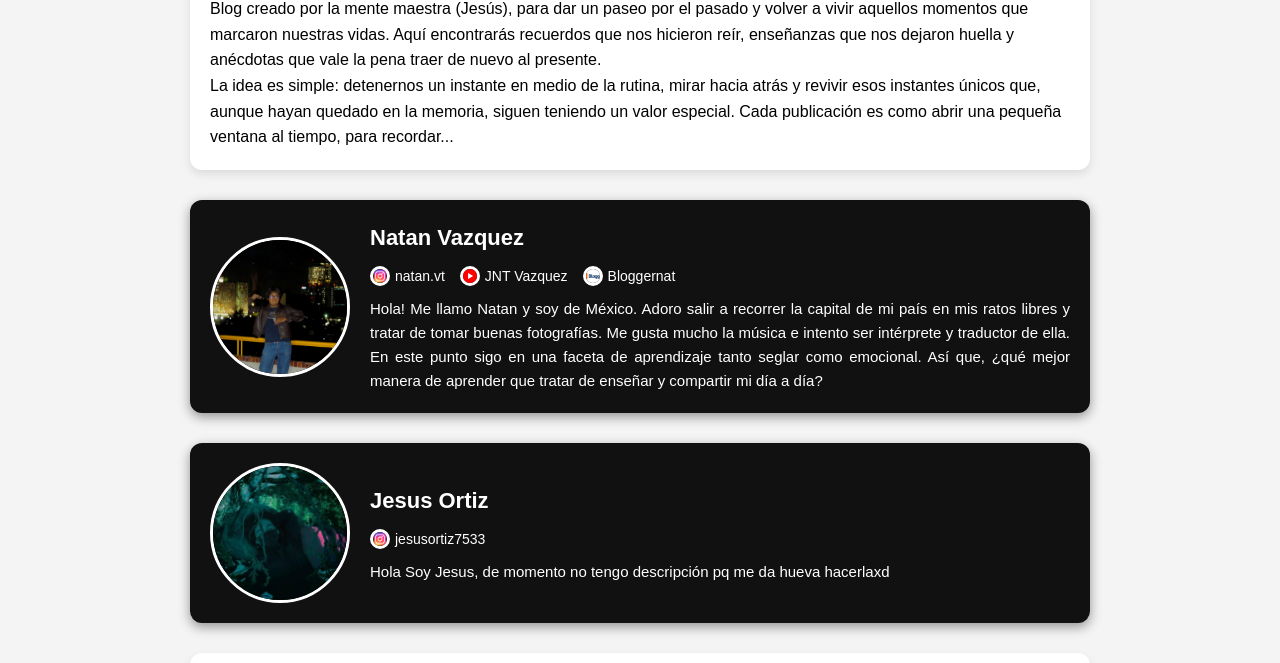
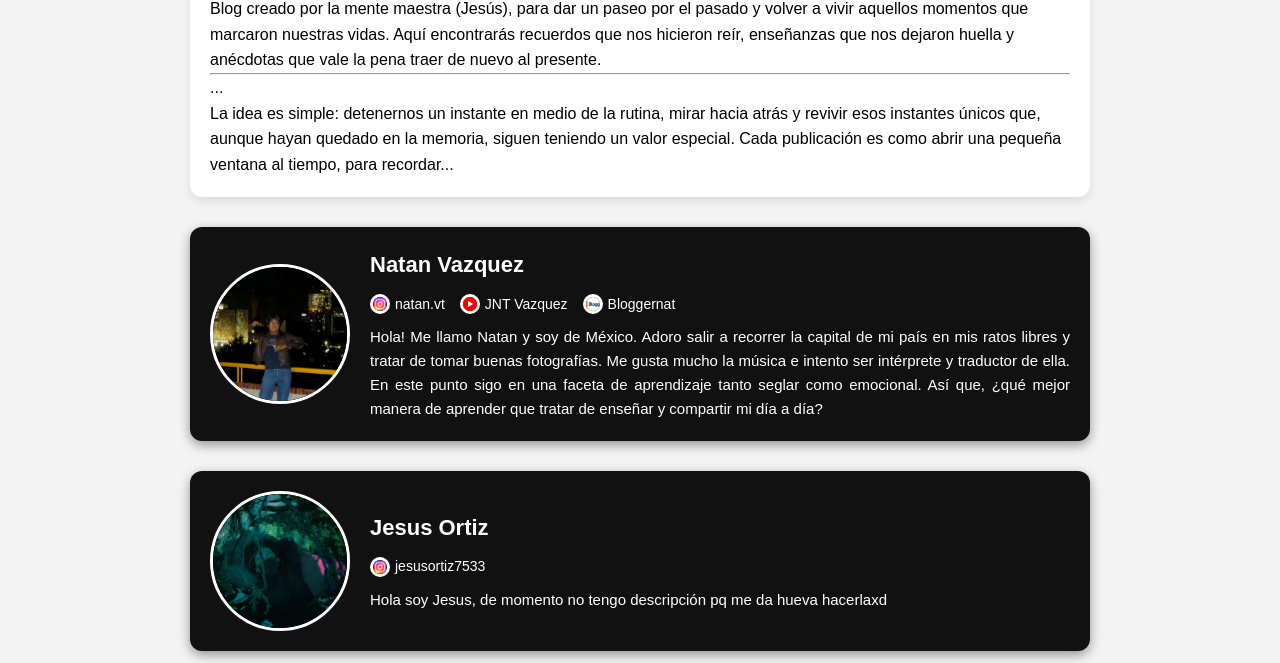
Before and after one commit to jesusortiiz4-cell/Paginaweb, a plain HTML site: page index.html in a window 1280 px wide. Shown: the part 145-808 px from the top of the page. Drawn offline with Linux system fonts and the light colour scheme.

Commit message:
Update index.html

```diff
--- a/index.html
+++ b/index.html
@@ -86,6 +86,8 @@
     Blog creado por la mente maestra (Jesús), para dar un paseo por el pasado y volver a vivir aquellos momentos que marcaron nuestras vidas.
     Aquí encontrarás recuerdos que nos hicieron reír, enseñanzas que nos dejaron huella y anécdotas que vale la pena traer de nuevo al presente.
   </p>
+  <hr>
+  <p>...</p>
   <p>
     La idea es simple: detenernos un instante en medio de la rutina, mirar hacia atrás y revivir esos instantes únicos que, aunque hayan quedado en la memoria, siguen teniendo un valor especial.
     Cada publicación es como abrir una pequeña ventana al tiempo, para recordar...
@@ -117,7 +119,7 @@
     <div class="redes">
       <a target="_blank" href="https://www.instagram.com/jesusortiz7533"><img src="instagram.png" alt="Instagram"> jesusortiz7533</a>
     </div>
-    <p>Hola Soy Jesus, de momento no tengo descripción pq me da hueva hacerlaxd</p>
+    <p>Hola soy Jesus, de momento no tengo descripción pq me da hueva hacerlaxd</p>
   </div>
 </section>
 
```
